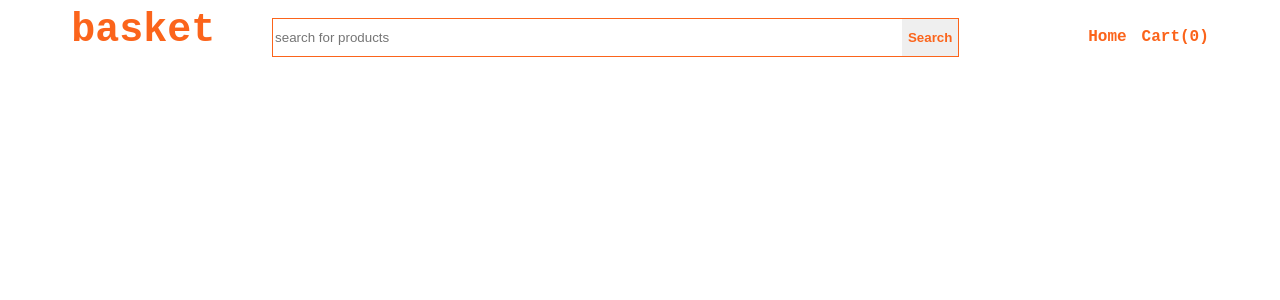
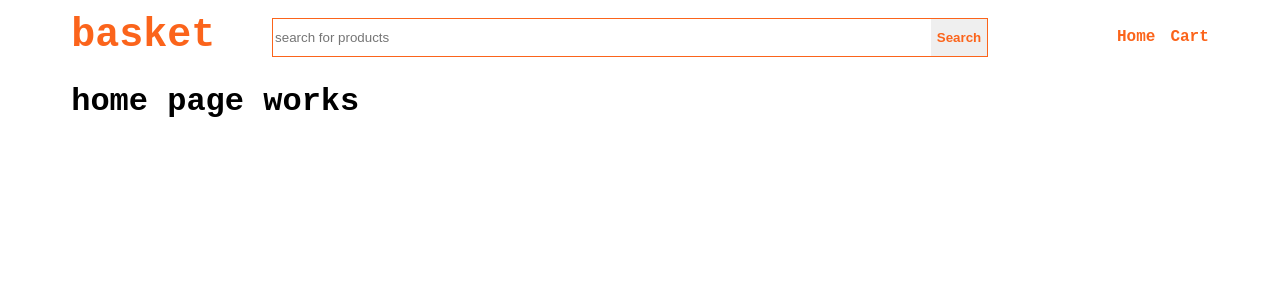
Before and after one commit to bahlbii/basket, an Angular app in the folder client/: page /home in a window 1280 px wide. Before the commit this address led to /. Shown: the top 300 px of the page. Built offline with nearby package versions, Linux system fonts and the light colour scheme.

Commit message:
home & cart routes work

```diff
--- a/client/src/app/app-routing.module.ts
+++ b/client/src/app/app-routing.module.ts
@@ -1,7 +1,18 @@
 import { NgModule } from "@angular/core";
 import { RouterModule, Routes } from "@angular/router";
+import { CartComponent } from "./cart/cart.component";
+import { HomeComponent } from "./home/home.component";
 
-const routes: Routes = [];
+const routes: Routes = [
+	{
+		path: "home",
+		component: HomeComponent
+	},
+	{
+		path: "cart",
+		component: CartComponent
+	},
+];
 
 @NgModule({
 	imports: [RouterModule.forRoot(routes)],
--- a/client/src/app/app.component.html
+++ b/client/src/app/app.component.html
@@ -1,3 +1,4 @@
 <div class="container">
   <app-header></app-header>
+  <router-outlet></router-outlet>
 </div>
--- a/client/src/app/app.module.ts
+++ b/client/src/app/app.module.ts
@@ -4,11 +4,15 @@ import { BrowserModule } from "@angular/platform-browser";
 import { AppRoutingModule } from "./app-routing.module";
 import { AppComponent } from "./app.component";
 import { HeaderComponent } from "./header/header.component";
+import { HomeComponent } from './home/home.component';
+import { CartComponent } from './cart/cart.component';
 
 @NgModule({
 	declarations: [
 		AppComponent,
-		HeaderComponent
+		HeaderComponent,
+  HomeComponent,
+  CartComponent
 	],
 	imports: [
 		BrowserModule,
--- /dev/null
+++ b/client/src/app/cart/cart.component.html
@@ -0,0 +1,3 @@
+<h1>
+    cart page works!
+</h1>
--- /dev/null
+++ b/client/src/app/cart/cart.component.ts
@@ -0,0 +1,15 @@
+import { Component, OnInit } from '@angular/core';
+
+@Component({
+  selector: 'app-cart',
+  templateUrl: './cart.component.html',
+  styleUrls: ['./cart.component.scss']
+})
+export class CartComponent implements OnInit {
+
+  constructor() { }
+
+  ngOnInit(): void {
+  }
+
+}
--- a/client/src/app/header/header.component.html
+++ b/client/src/app/header/header.component.html
@@ -6,8 +6,8 @@
     </div>
     <div class="nav_items">
         <ul>
-            <li><a href="#">Home</a></li>
-            <li><a href="#">Cart(0)</a></li>
+            <li><a routerLink="home">Home</a></li>
+            <li><a routerLink="cart" >Cart</a></li>
         </ul>
     </div>
 
--- a/client/src/app/header/header.component.scss
+++ b/client/src/app/header/header.component.scss
@@ -2,15 +2,16 @@ $backgroundColor: #fb641b;
 $logo_text_color: blueviolet;
 $nav_items_display: inline-flex;
 $nav_items_hover_color: white;
+$navbar_margin_top: 5px;
 
 .nav {
-  //   background-color: $backgroundColor;
+  // width: 80%;
   display: flex;
   justify-content: space-between;
 }
 .nav h1 {
   color: $backgroundColor;
-  margin: 0;
+  margin: $navbar_margin_top 0 0 0;
   font-size: 40px;
 }
 .nav ul {
@@ -36,7 +37,7 @@ $nav_items_hover_color: white;
 .nav .search_bar {
   flex: 1;
   display: flex;
-  margin-top: 5px;
+  margin-top: $navbar_margin_top;
   margin-left: 5%;
   margin-right: 5%;
 }
@@ -51,11 +52,11 @@ $nav_items_hover_color: white;
   border: 1px solid $backgroundColor;
   height: 35px;
   border-right: 0px;
-  margin-top: 5px;
+  margin-top: $navbar_margin_top;
   margin-bottom: 5px;
 }
 .nav .search_bar button {
-  margin-top: 5px;
+  margin-top: $navbar_margin_top;
   color: #fb641b;
   font-weight: bold;
   border: 1px solid $backgroundColor;
--- /dev/null
+++ b/client/src/app/home/home.component.html
@@ -0,0 +1,3 @@
+<h1>
+    home page works
+</h1>
--- /dev/null
+++ b/client/src/app/home/home.component.ts
@@ -0,0 +1,15 @@
+import { Component, OnInit } from '@angular/core';
+
+@Component({
+  selector: 'app-home',
+  templateUrl: './home.component.html',
+  styleUrls: ['./home.component.scss']
+})
+export class HomeComponent implements OnInit {
+
+  constructor() { }
+
+  ngOnInit(): void {
+  }
+
+}
```
Also changed, not shown: client/src/app/cart/cart.component.scss (added), client/src/app/home/home.component.scss (added), 2 other files (tests, documents, lock files or other folders).
